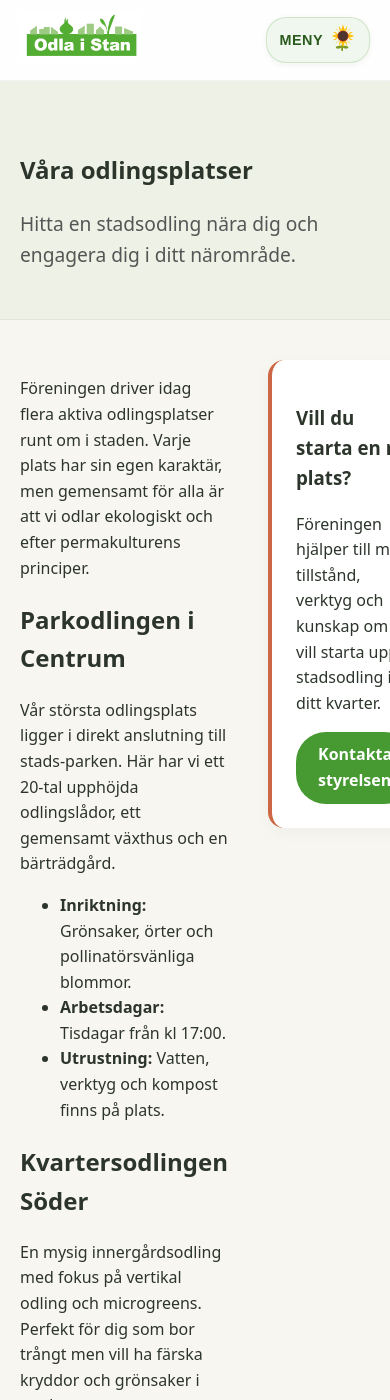
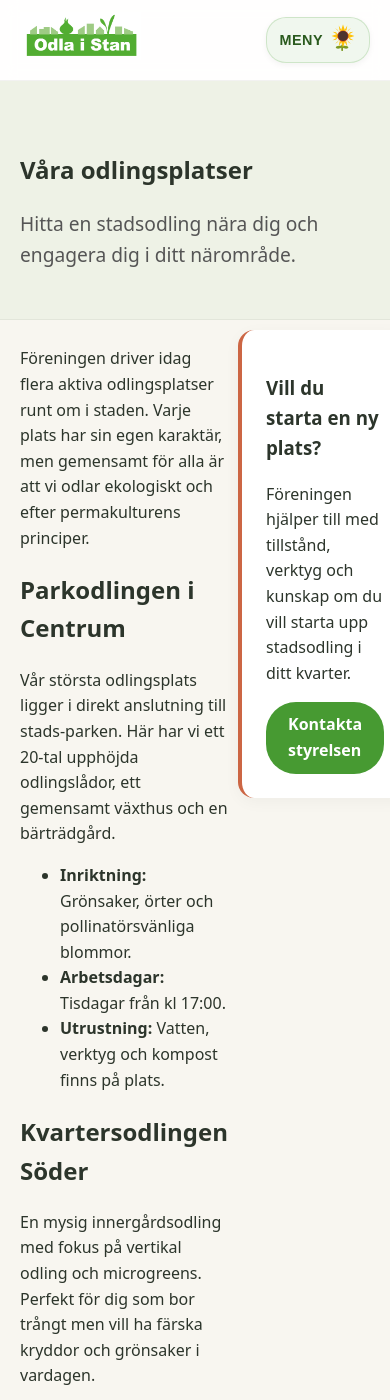
Before and after one commit to AndreasSyren/oismalmo, a Jekyll site: the page built from odlingsplatser.md, in a window 390 px wide and 1400 px high. Built offline with Jekyll 4.4.1, drawn with Linux system fonts in a browser that asks for light colours.

Commit message:
Update style.css

```diff
--- a/assets/css/style.css
+++ b/assets/css/style.css
@@ -276,4 +276,9 @@
   .footer-grid {
     display: block;
   }
+  .page-grid {
+    display: grid;
+    grid-template-rows: 2fr 0fr;
+    gap: 10px;
+    padding: 10px 0;
 }
```
